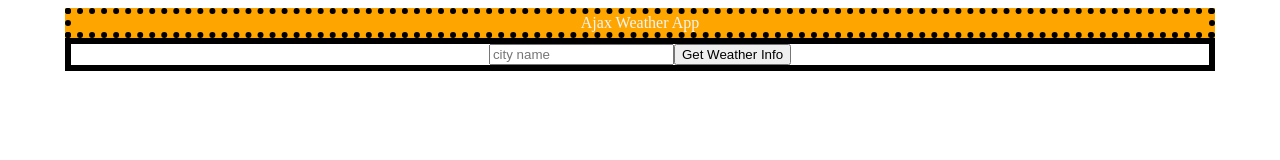
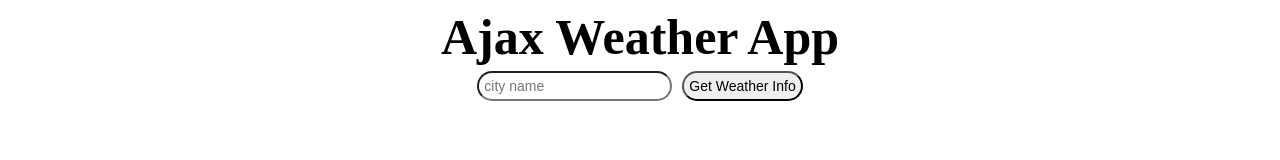
Before and after one commit to dominikconway/ajax_weather_app, a plain HTML site: page index.html in a window 1280 px wide. Drawn offline with nearby package versions, Linux system fonts and the light colour scheme.

Commit message:
hw assignment

```diff
--- a/css/styles.css
+++ b/css/styles.css
@@ -4,22 +4,33 @@
     margin: auto;
     justify-content: center;
     align-items: center;
-    border: 6px dotted black;
-    background-color: orange;
-    color: whitesmoke
+    font-size: 50px;
+    font-weight: bold;
 }
 
 .weatherapp {
     display: flex;
-    width: 90%;
+    justify-content: center;
+    align-items: center;
+}
+
+#weather-data {
+    display: flex;
+    width: 36%;
     margin: auto;
     justify-content: center;
-    align-items: center;
-    border: 6px solid black
+/* padding pushes from inside inside margin pushes from outside */
+
 }
 
-.weather-data {
-    width: 90%;
-    margin: auto;
-    text-align: center;
+#button {
+    font-size: 14px;
+    margin: 5px;
+    border-radius: 50px;
+    padding: 5px;
 }
+
+#.h11 {
+    display: flex;
+    justify-content: center
+}
--- a/index.html
+++ b/index.html
@@ -14,17 +14,19 @@
 </head>
 <body>
     <div class = 'title'> Ajax Weather App </div>
-    <div class = 'weatherapp'>
-        <input type="text" placeholder="city name"/>
-        <button>Get Weather Info</button>
-    </div>
+
     <div id ='weather-data'>
         <aside>
+
 
         </aside>
 
     </div>
 
+    <div class = 'weatherapp'>
+        <input id ='button' type="text" placeholder="city name"/>
+        <button id='button'>Get Weather Info</button>
+    </div>
 
 </body>
 </html>
--- a/js/app.js
+++ b/js/app.js
@@ -14,10 +14,11 @@ $button.on("click", () => {
         // set the html inside the aside with the weather data
         $("aside").html(`
         <h1> Weather for: ${data.name}</h1>
-        <h1> Temperature: ${data.main.temp}
-        <h1> Feels like: ${data.main.feels_like}
-        <h1> Weather: ${data.weather[0].description}`)
+        <h1> Temperature: ${data.main.temp} degrees</h1>
+        <h1> Feels like: ${data.main.feels_like} degrees</h1>
+        <h1> Weather: ${data.weather[0].description}</h1>`)
     })
 
 
+
 })
```
